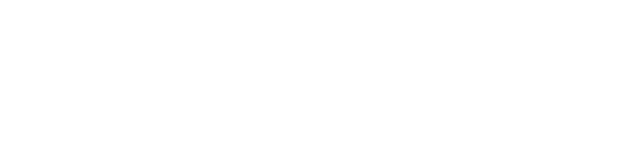
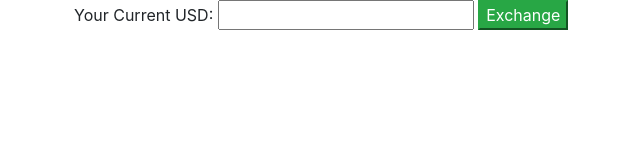
Before and after one commit to Pugsly99/Currency-Exchanger, a website built with webpack: page src/index.html in a window 1280 px wide. Shown: the whole page, without its empty margins (11-651 px from the left). Built offline with nearby package versions, Linux system fonts and the light colour scheme.

Commit message:
input for USD

```diff
--- a/src/index.html
+++ b/src/index.html
@@ -1,9 +1,13 @@
 <!DOCTYPE html>
 <html lang="en-us">
 <head>
-  <title></title>
+  <title>Currency Exchanger</title>
 </head>
 <body>
-
+  <div class="container">
+    <label for="exchange">Your Current USD:</label>
+    <input type="number" id="exchange">
+    <button class="btn-success" id="exchangeUsd">Exchange</button>
+  </div>
 </body>
 </html>
--- a/src/main.js
+++ b/src/main.js
@@ -2,5 +2,14 @@ import $ from 'jquery';
 import 'bootstrap';
 import 'bootstrap/dist/css/bootstrap.min.css';
 import './css/styles.css';
+import Exchanger from './services/exchanger';
 
-$;
+
+
+
+
+$(document).ready(function() {
+  $('#exchangeUsd').click(function() {
+
+  })
+})
```
Also changed, not shown: src/services/exchanger.js (renamed from src/exchanger.js).
